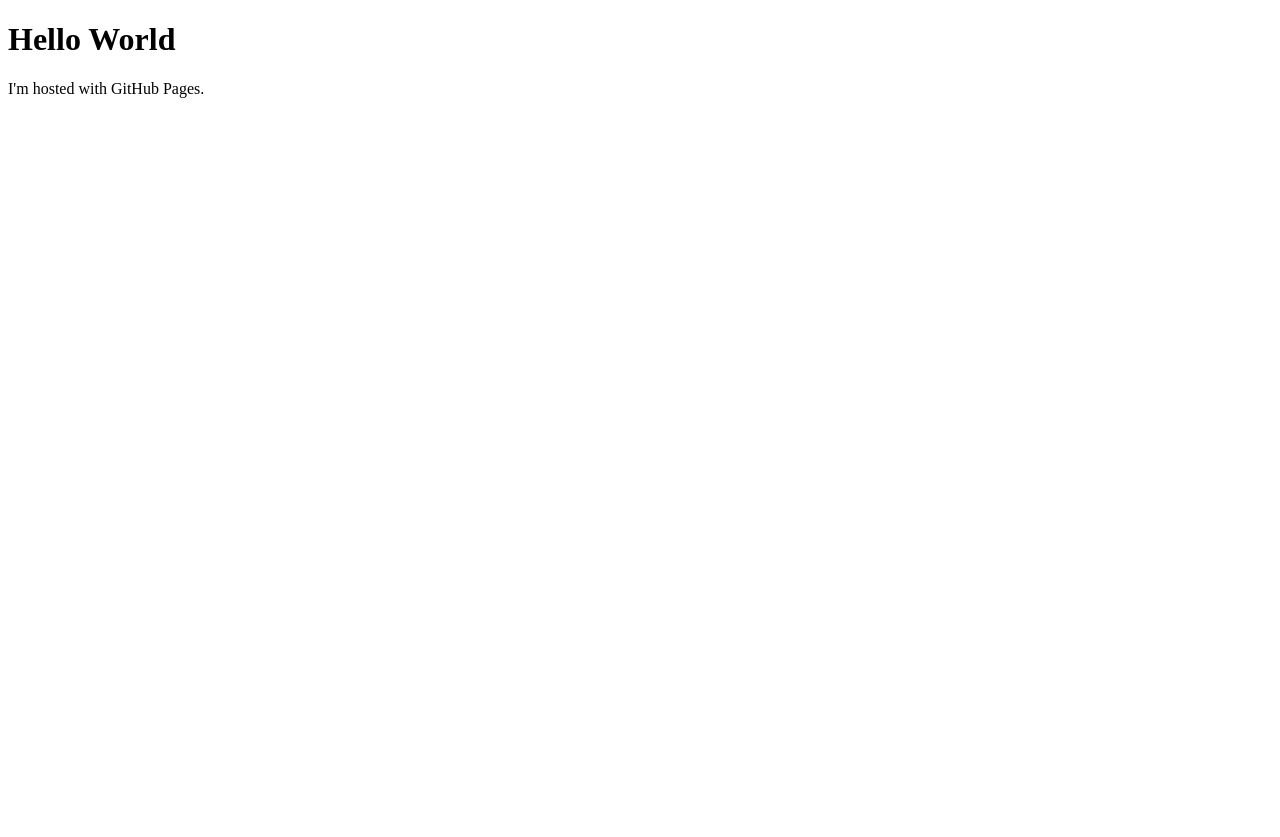
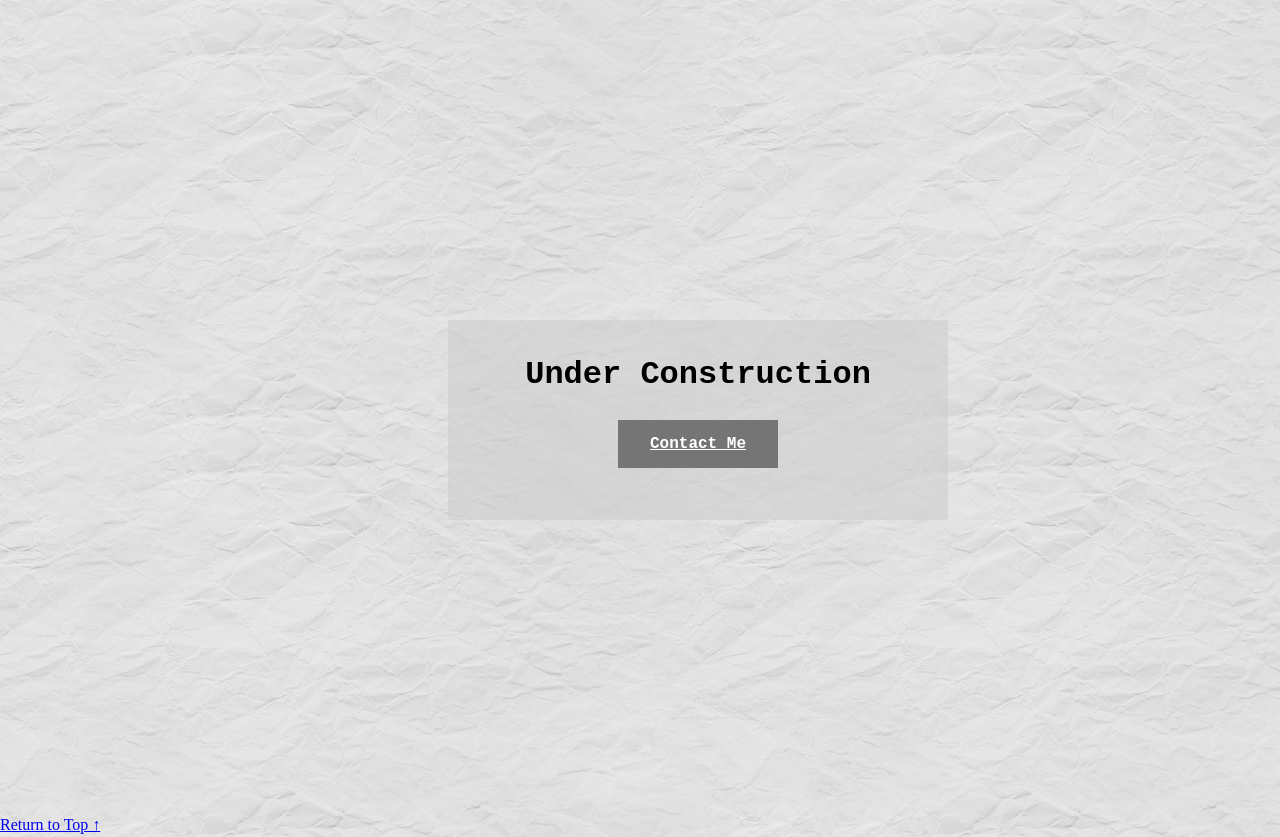
Before and after one commit to NAMDORG/NAMDORG.github.io, a plain HTML site: page index.html in a window 1280 px wide. Shown: the top 837 px of the page. Before the commit the page ends 800 px from the top, so only its background shows below. Drawn offline with Linux system fonts and the light colour scheme.

Commit message:
Created basic formatting
* Added some basic css
* Added background image

```diff
--- a/index.html
+++ b/index.html
@@ -8,7 +8,15 @@
 	</head>
 
 	<body>
-		<h1>Hello World</h1>
-		<p>I'm hosted with GitHub Pages.</p>
+		<div id="home" class="page">
+			<div class="wrapper">
+				<h1>Under Construction</h1>
+				<a href="#contact" class="button">Contact Me</a>
+			</div>
+		</div>
+
+		<div id="contact" class="page">
+			<a href="#home" class="top"><p>Return to Top &#8593;</p></a>
+		</div>
 	</body>
 </html>
--- a/style.css
+++ b/style.css
@@ -0,0 +1,70 @@
+html
+{
+	scroll-behavior:smooth;
+}
+
+body
+{
+	background-image: url(images/paperbackground.png);
+	background-attachment: fixed;
+	position: relative;
+	margin-top: 0;
+	margin-left: 0;
+	overflow: hidden;
+}
+
+h1
+{
+	padding: 3% 0%;
+	font-family: 'Courier New', monospace;
+	text-align: center;
+}
+
+.page
+{
+	height: 100vh;
+	width: 100vw;
+	position: absolute;
+}
+
+.wrapper
+{
+	height: 20vh;
+	width: 30vw;
+	min-width: 500px;
+	min-height: 200px;
+
+	top: 40vh;
+	left: 35vw;
+	position: absolute;
+
+	background-color: rgba(204, 204, 204, .5);
+}
+
+.button
+{
+	background-color: rgb(117, 117, 117);
+	color: white;
+	position: absolute;
+	display: inline-block;
+	padding: 15px 32px;
+
+	top: 50%;
+	left: 50%;
+	transform: translate(-50%, 0%);
+
+	text-align: center;
+	font-size: 16px;
+	font-weight: bold;
+	font-family: 'Courier New', monospace;
+
+	cursor: pointer;
+}
+
+#contact
+{
+	top: 100vh;
+	left: 0vw;
+}
+
+.top {}
```
Also changed, not shown: images/paperbackground.png (added).
